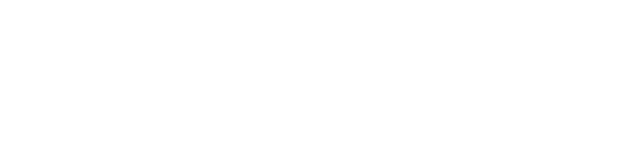
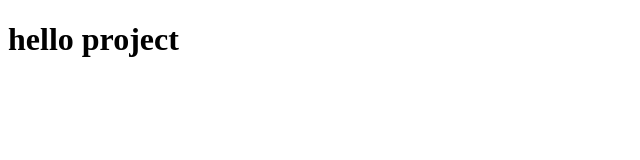
Before and after one commit to alaminakon5859/hello-project, a plain HTML site: page hello.html in a window 1280 px wide. Shown: the whole page, without its empty margins (0-640 px from the left). Drawn offline with Linux system fonts and the light colour scheme.

Commit message:
first commit

```diff
--- a/hello.html
+++ b/hello.html
@@ -6,6 +6,6 @@
     <title>hello project</title>
 </head>
 <body>
-
+    <h1>hello project</h1>
 </body>
 </html>
```
